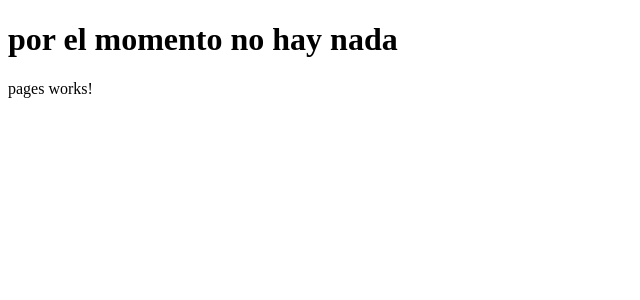
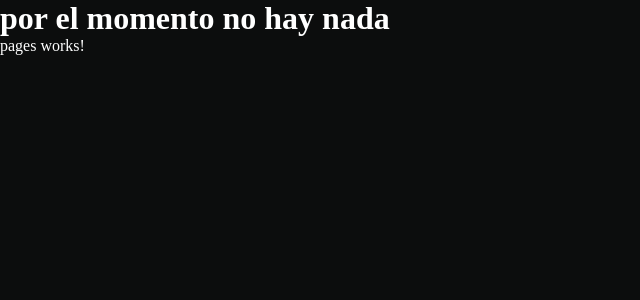
Before and after one commit to FabianGuarascio/usuarios, an Angular app: page / in a window 1280 px wide. Shown: the top 300 px of the page, without its empty margins (0-640 px from the left). Built offline with nearby package versions, Linux system fonts and the light colour scheme.

Commit message:
reset los estilos y agregado paleta de color

```diff
--- a/src/styles.css
+++ b/src/styles.css
@@ -1 +1,18 @@
 /* You can add global styles to this file, and also import other style files */
+:root{
+    --color-1:#0c0d0d;
+    --color-2:#101217;
+    --color-3:#05183c;
+    --color-4:#06296b;
+    --color-5:#1a3c7d;
+    --text:white;
+}
+*{
+    margin: 0;
+    padding: 0;
+    box-sizing: border-box;
+}
+body{
+    background-color: var(--color-1);
+    color:var(--text)
+}
```
